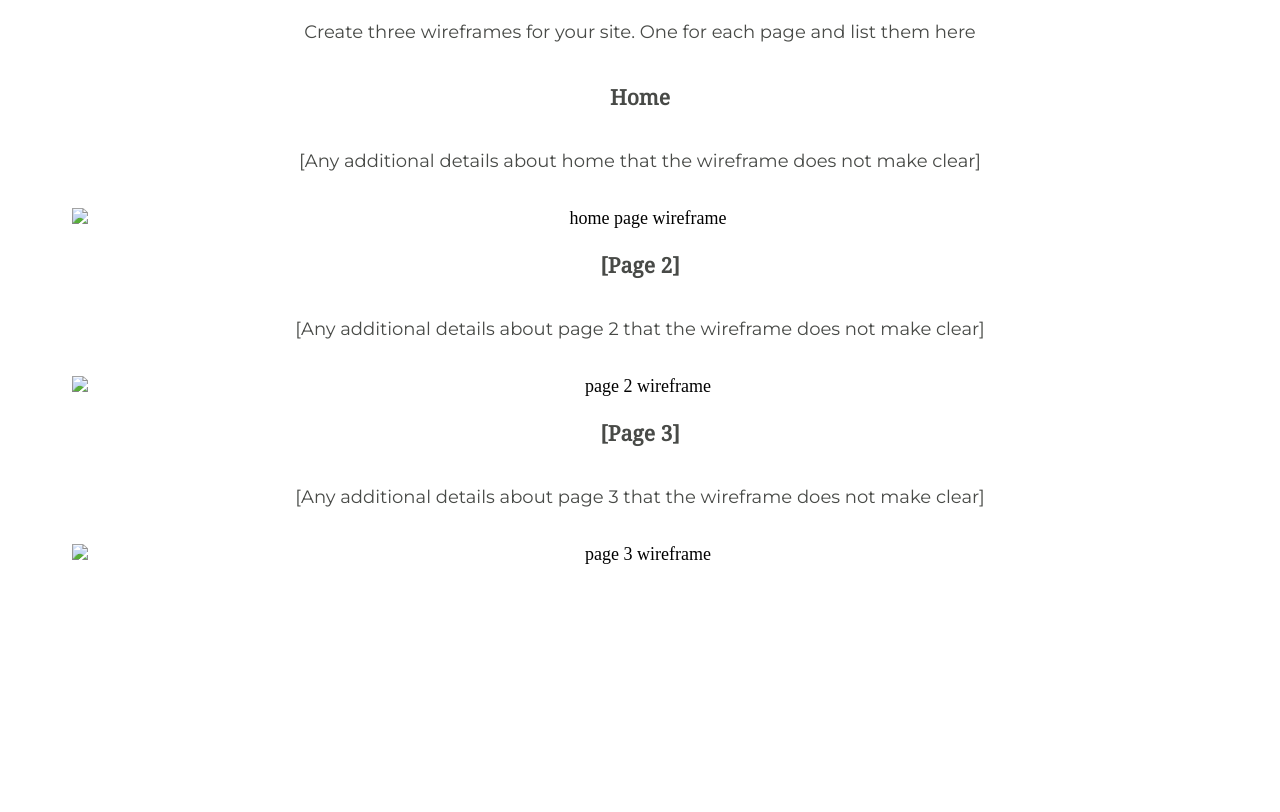
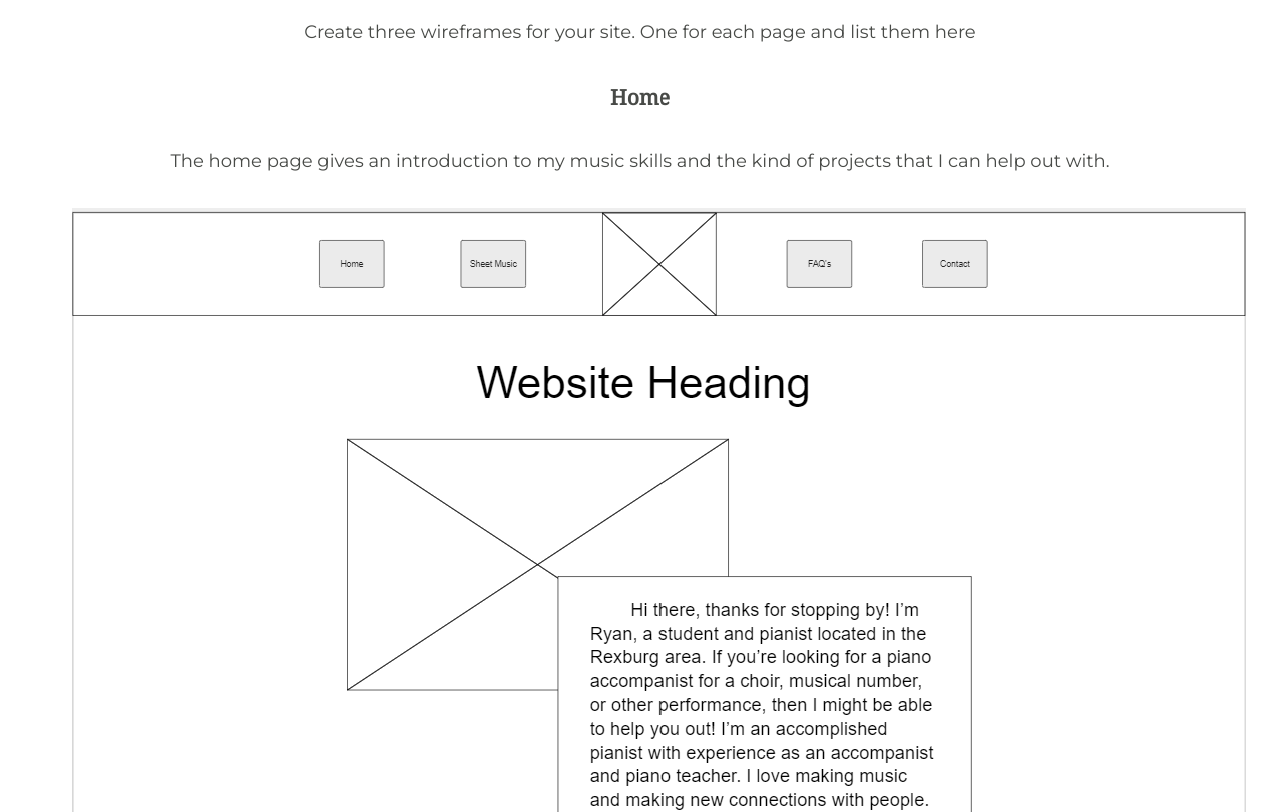
Before and after one commit to ChriRy/wdd130, a plain HTML site: page pastime_pianist/site-plan.html in a window 1280 px wide. Shown: the part 8608-9420 px from the top of the page. Before the commit the page ends 9245 px from the top, so only its background shows below. Drawn offline with Linux system fonts and the light colour scheme.

Commit message:
uploaded piano wireframes

```diff
--- a/pastime_pianist/site-plan.html
+++ b/pastime_pianist/site-plan.html
@@ -173,21 +173,21 @@ What program do you use to arrange?
 
       <h3>Home</h3>
       <p>
-        [Any additional details about home that the wireframe does not make clear]
+        The home page gives an introduction to my music skills and the kind of projects that I can help out with.
       </p>
-      <img src="#" alt="home page wireframe">
+      <img src="images/piano-homepage.png" alt="home page wireframe">
 
-      <h3>[Page 2]</h3>
+      <h3>FAQ's</h3>
       <p>
-        [Any additional details about page 2 that the wireframe does not make clear]
+        This page contains a list of questions that I've been asked multiple times that people might want to know about.
       </p>
-      <img src="#" alt="page 2 wireframe">
+      <img src="images/piano-faq.png" alt="FAQ's wireframe">
 
-      <h3>[Page 3]</h3>
+      <h3>Sheet Music</h3>
       <p>
-        [Any additional details about page 3 that the wireframe does not make clear]
+        This page has info about music I've composed and arranged. There's a list with links to all of the music I've put together, and some info about my process.
       </p>
-      <img src="#" alt="page 3 wireframe">
+      <img src="images/piano-sheet-music.png" alt="Sheet music wireframe">
     </main>
   </body>
 
```
Also changed, not shown: pastime_pianist/images/piano-faq.png (added), pastime_pianist/images/piano-homepage.png (added), pastime_pianist/images/piano-sheet-music.png (added).
